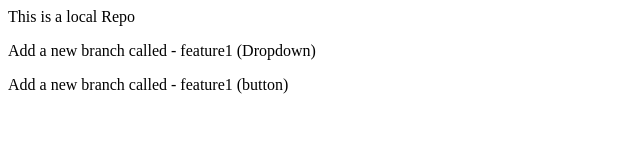
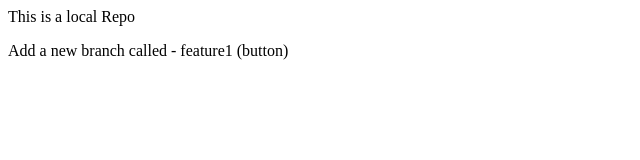
Before and after one commit to Spandan07-notabot/LocalRepo, a plain HTML site: page index.html in a window 1280 px wide. Shown: the whole page, without its empty margins (0-640 px from the left). Drawn offline with Linux system fonts and the light colour scheme.

Commit message:
fixing Problem

```diff
--- a/index.html
+++ b/index.html
@@ -1,3 +1,2 @@
 <p>This is a local Repo</p>
-<p>Add a new branch called - feature1 (Dropdown)</p>
 <p>Add a new branch called - feature1 (button)</p>
```
